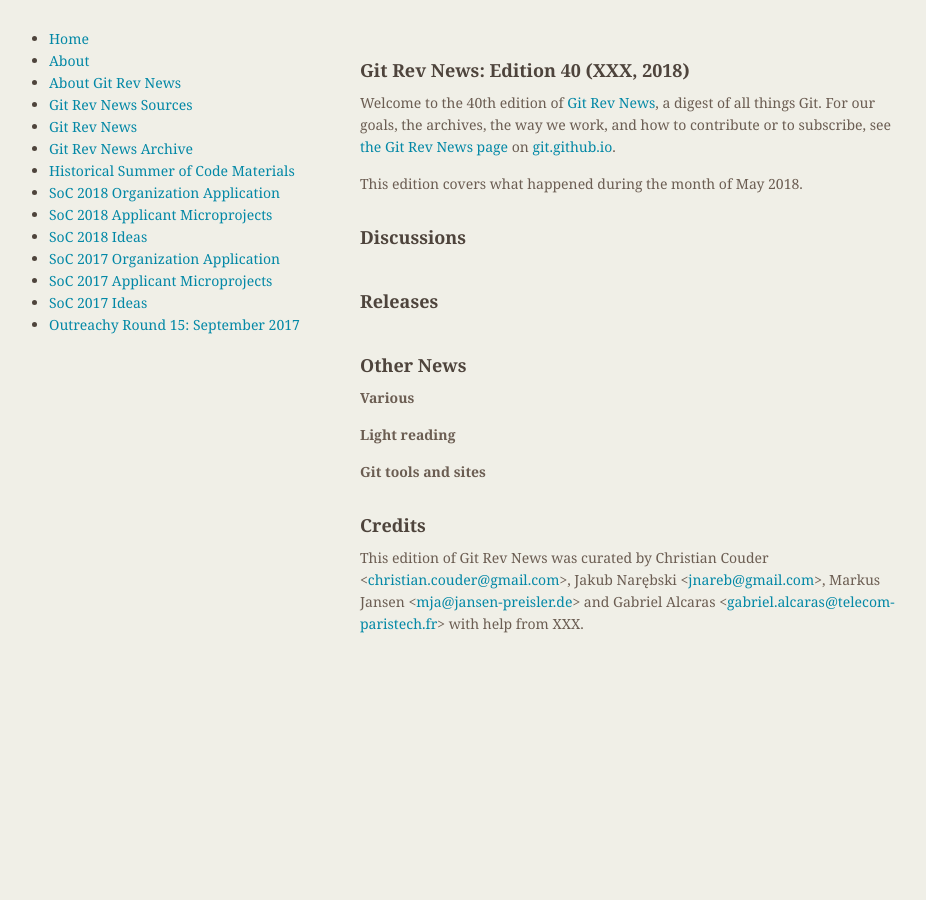
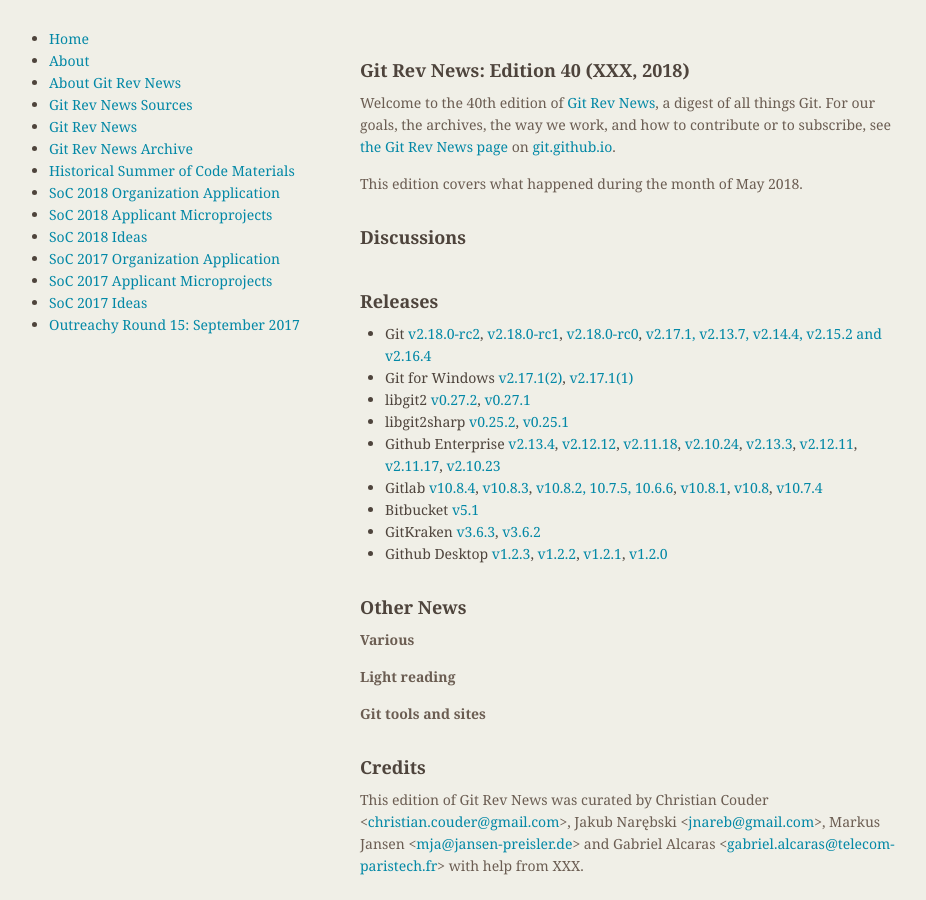
Before and after one commit to git/git.github.io, a Jekyll site: the page built from rev_news/drafts/edition-40.md, in a window 1280 px wide. Shown: the whole page, without its empty margins (174-1100 px from the left). Built offline with Jekyll 4.4.1, drawn with Linux system fonts in a browser that asks for light colours.

Commit message:
rn-40: add releases

```diff
--- a/rev_news/drafts/edition-40.md
+++ b/rev_news/drafts/edition-40.md
@@ -35,6 +35,15 @@
 
 ## Releases
 
++ Git [v2.18.0-rc2](https://public-inbox.org/git/xmqqefha5o9g.fsf@gitster-ct.c.googlers.com/), [v2.18.0-rc1](https://public-inbox.org/git/xmqqwove4pzo.fsf@gitster-ct.c.googlers.com/), [v2.18.0-rc0](https://public-inbox.org/git/xmqqr2lsdam9.fsf@gitster-ct.c.googlers.com/), [v2.17.1, v2.13.7, v2.14.4, v2.15.2 and v2.16.4](https://public-inbox.org/git/xmqqy3g2flb6.fsf@gitster-ct.c.googlers.com/)
++ Git for Windows [v2.17.1(2)](https://github.com/git-for-windows/git/releases/tag/v2.17.1.windows.2), [v2.17.1(1)](https://github.com/git-for-windows/git/releases/tag/v2.17.1.windows.1)
++ libgit2 [v0.27.2](https://github.com/libgit2/libgit2/releases/tag/v0.27.2), [v0.27.1](https://github.com/libgit2/libgit2/releases/tag/v0.27.1)
++ libgit2sharp [v0.25.2](https://github.com/libgit2/libgit2sharp/releases/tag/v0.25.2), [v0.25.1](https://github.com/libgit2/libgit2sharp/releases/tag/v0.25.1)
++ Github Enterprise [v2.13.4](https://enterprise.github.com/releases/2.13.4), [v2.12.12](https://enterprise.github.com/releases/2.12.12), [v2.11.18](https://enterprise.github.com/releases/2.11.18), [v2.10.24](https://enterprise.github.com/releases/2.10.24), [v2.13.3](https://enterprise.github.com/releases/2.13.3), [v2.12.11](https://enterprise.github.com/releases/2.12.11), [v2.11.17](https://enterprise.github.com/releases/2.11.17), [v2.10.23](https://enterprise.github.com/releases/2.10.23)
++ Gitlab [v10.8.4](https://about.gitlab.com/2018/06/07/gitlab-10-8-4-released/), [v10.8.3](https://about.gitlab.com/2018/06/01/gitlab-10-8-3-released/), [v10.8.2, 10.7.5, 10.6.6](https://about.gitlab.com/2018/05/29/security-release-gitlab-10-dot-8-dot-2-released/), [v10.8.1](https://about.gitlab.com/2018/05/24/gitlab-10-8-1-released/), [v10.8](https://about.gitlab.com/2018/05/22/gitlab-10-8-released/), [v10.7.4](https://about.gitlab.com/2018/05/22/gitlab-10-7-4-released/)
++ Bitbucket [v5.1](https://confluence.atlassian.com/bitbucketserver/bitbucket-server-5-10-release-notes-948214779.html)
++ GitKraken [v3.6.3](https://support.gitkraken.com/release-notes/current), [v3.6.2](https://support.gitkraken.com/release-notes/current)
++ Github Desktop [v1.2.3](https://desktop.github.com/), [v1.2.2](https://desktop.github.com/), [v1.2.1](https://desktop.github.com/), [v1.2.0](https://desktop.github.com/)
 
 ## Other News
 
```
